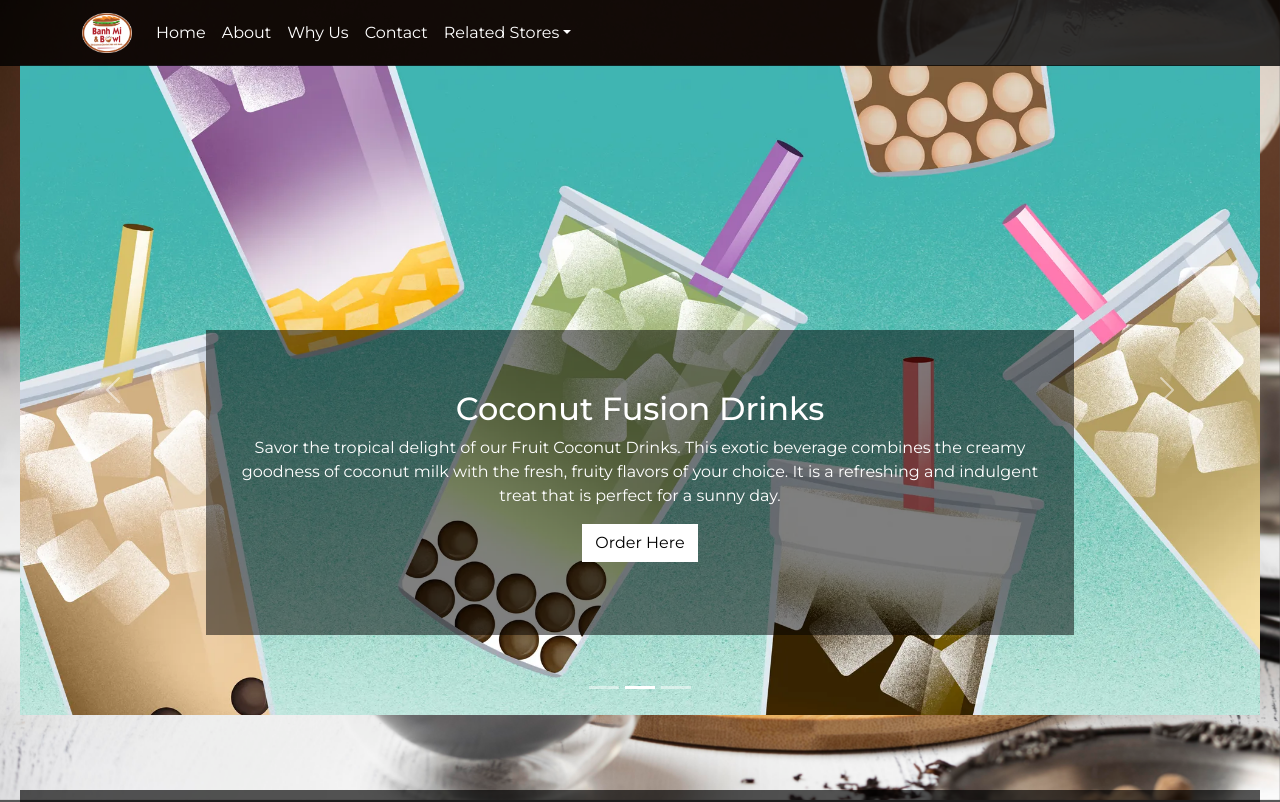
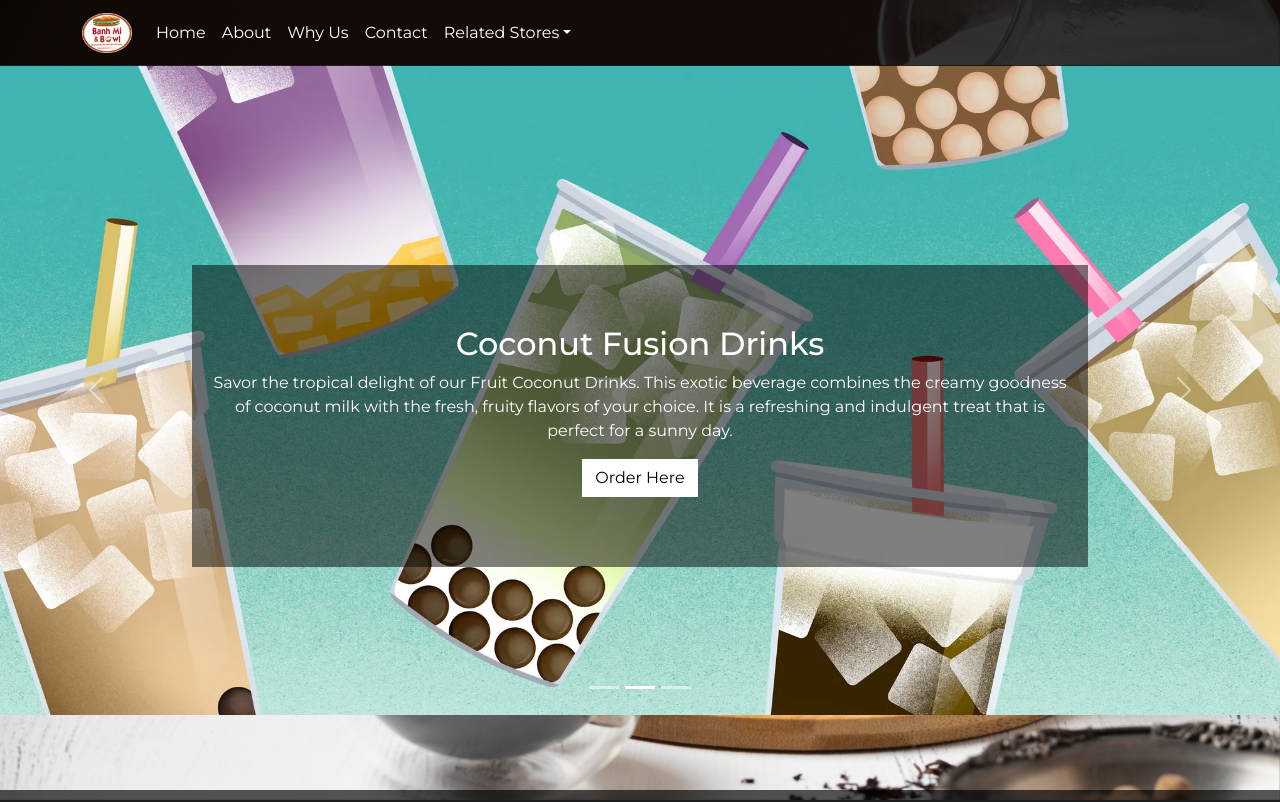
Before and after one commit to lac-phong/teazerbobasnacks, a React (Create React App) app: page /teazer in a window 1280 px wide. Shown: the top 802 px of the page. Built offline with nearby package versions, Linux system fonts and the light colour scheme; a web font is replaced by a local one.

Commit message:
fixed whole page margins

```diff
--- a/src/App.css
+++ b/src/App.css
@@ -42,3 +42,13 @@
   height: 200px; /* Adjust the height as needed */
   object-fit: cover; /* Optional: to ensure the image maintains aspect ratio */
 }
+
+
+.App > .content {
+  flex: 1;
+  width: 100%;
+  height: 100%;
+  margin: 0;
+  padding: 0;
+  flex-direction: column;
+}
--- a/src/styles/BanhPage.css
+++ b/src/styles/BanhPage.css
@@ -2,15 +2,25 @@
   display: flex;
   flex-direction: column;
   min-height: 100vh;
+  margin: 0;
+  padding: 0;
 }
 
 .BanhPage > .element {
-  flex: 1; /* Allows other elements to take up available space */
+  flex: 1;
+  width: 100%;
+  padding: 0;
+  margin: 0;
 }
 
 .BanhPage iframe {
   width: 100%;
-  height: 750px; /* Adjust the height as needed */
-  border: none; /* Remove default border */
-  padding-top: 60px;
+  height: 750px;
+  border: none;
+  margin: 0;
+  padding: 0;
 }
+
+* {
+  box-sizing: border-box;
+}
--- a/src/styles/Slide.css
+++ b/src/styles/Slide.css
@@ -3,7 +3,7 @@
   width: 100%;
   max-width: 100%;
   overflow: hidden;
-  margin-top: 45px;
+  margin-top: 65px;
 }
 
 .custom-carousel {
@@ -24,9 +24,9 @@ object-fit: cover; /* This will prevent warping and allow parts to be cut off */
 
 .custom-caption {
 position: absolute;
-top: 30%;
+top: 20%;
 margin-top: 70px;
-margin-bottom: 60px;
+margin-bottom: 10%;
 background-color: rgba(0, 0, 0, 0.5); /* Optional: Adds a semi-transparent background to the caption */
 font-weight: 400;
 }
--- a/src/styles/Whyus.css
+++ b/src/styles/Whyus.css
@@ -2,7 +2,7 @@
     padding-top: 35px;
     background-color: rgba(0, 0, 0, 0.662);
     padding-bottom: 45px;
-    margin-top: 75px;
+    margin-top: 0px;
 }
 
 .contain {
```
